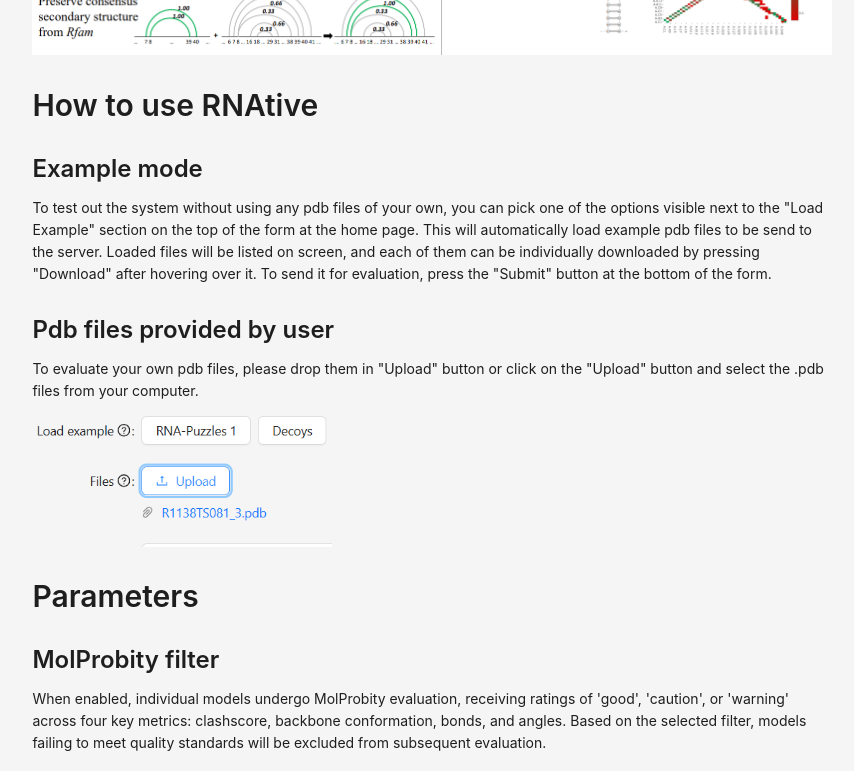
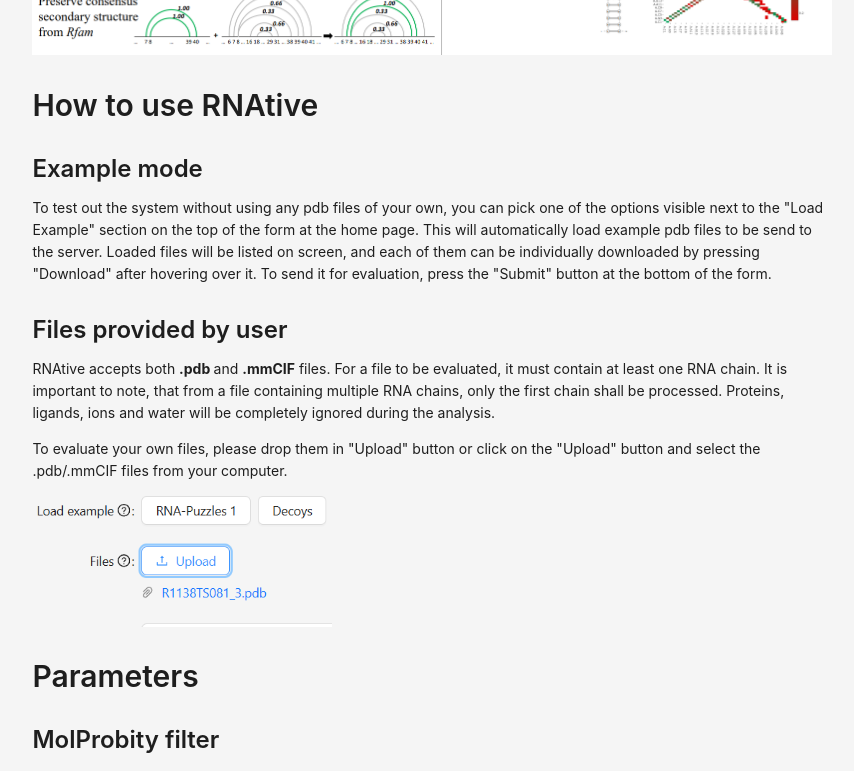
Before and after one commit to tzok/RNAtive, a React (Create React App) app in the folder my-app/: page /Help in a window 1280 px wide. Shown: the part 1090-1861 px from the top of the page, without its empty margins (357-1211 px from the left). Built offline with nearby package versions, Linux system fonts and the light colour scheme; no server answers.

Commit message:
frontend help file details
Added details about acceptable files

```diff
--- a/my-app/src/Help.js
+++ b/my-app/src/Help.js
@@ -152,10 +152,18 @@ const Help = () => {
               it. To send it for evaluation, press the "Submit" button at the
               bottom of the form.{" "}
             </Paragraph>
-            <CustomTitle level={3}>Pdb files provided by user</CustomTitle>
+            <CustomTitle level={3}>Files provided by user</CustomTitle>
             <Paragraph>
-              To evaluate your own pdb files, please drop them in "Upload"
-              button or click on the "Upload" button and select the .pdb files
+              RNAtive accepts both <b>.pdb </b>and <b>.mmCIF</b> files. For a file to be
+              evaluated, it must contain at least one RNA chain. It is important
+              to note, that from a file containing multiple RNA chains, only the first
+              chain shall be processed. Proteins, ligands, ions and water will be completely
+              ignored during the analysis.
+
+            </Paragraph>
+            <Paragraph>
+              To evaluate your own files, please drop them in "Upload"
+              button or click on the "Upload" button and select the .pdb/.mmCIF files
               from your computer.
             </Paragraph>
             <img
```
